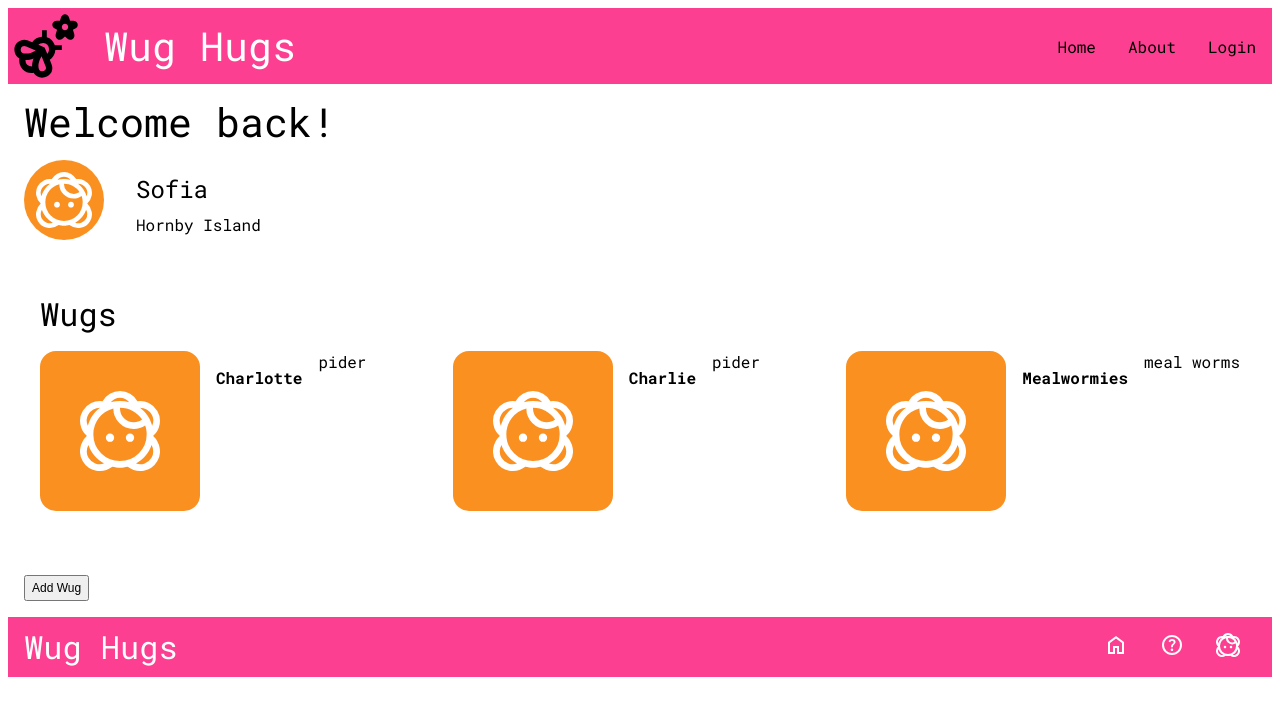
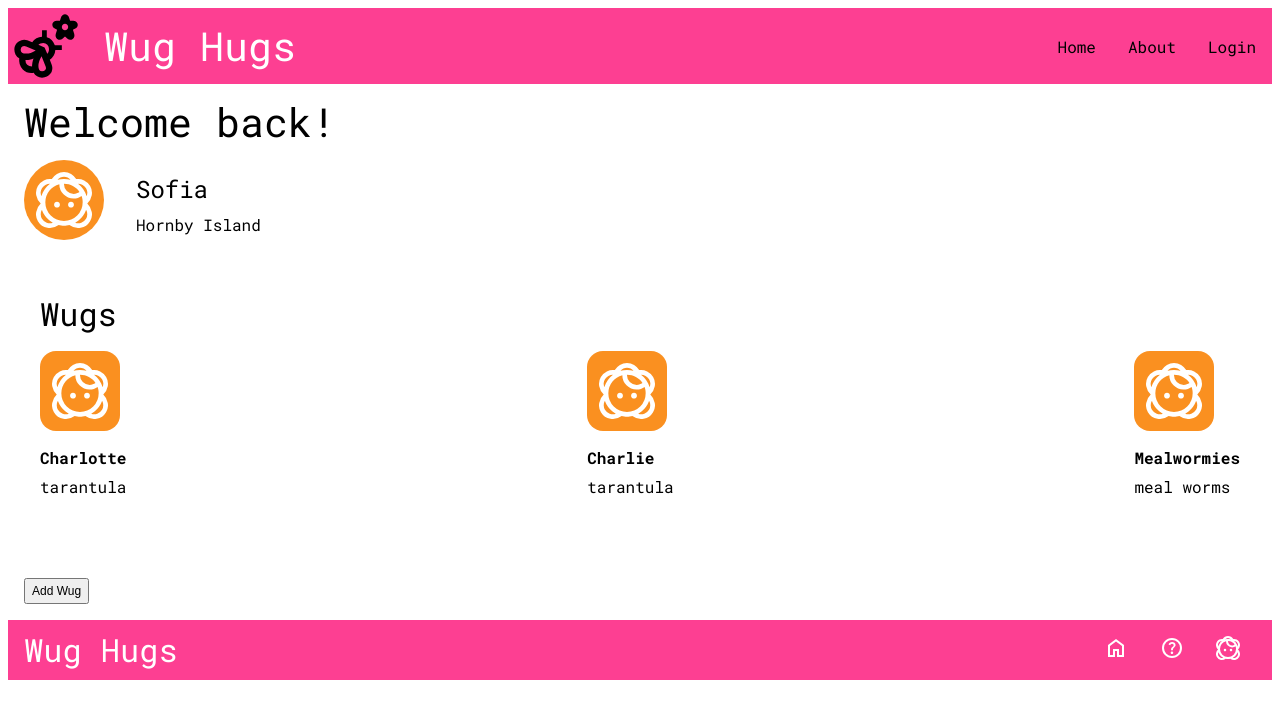
Before and after one commit to spaco22/wughugs-client, a React (Vite) app: page /user in a window 1280 px wide. Shown: the top 718 px of the page. Built offline with nearby package versions, Linux system fonts and the light colour scheme.

Commit message:
edit classnames to prevent style conflic

```diff
--- a/src/Pages/UserPage/UserPage.jsx
+++ b/src/Pages/UserPage/UserPage.jsx
@@ -15,25 +15,25 @@ function UserPage() {
         </article>
         </section>
 
-        <div className="wugs">
-        <h2 className="wugs__title">Wugs</h2>
-        <section className="wugs__gallery">
-        <article className="wug">
-            <div className="wug__img"></div>
-            <h4 className="wug__name">Charlotte</h4>
-            <p className="wug__species">pider</p>
+        <div className="user-wugs">
+        <h2 className="user-wugs__title">Wugs</h2>
+        <section className="user-wugs__gallery">
+        <article className="user-wug">
+            <div className="user-wug__img"></div>
+            <h4 className="user-wug__name">Charlotte</h4>
+            <p className="wug__species">tarantula</p>
         </article>
 
-        <article className="wug">
-            <div className="wug__img"></div>
-            <h4 className="wug__name">Charlie</h4>
-            <p className="wug__species">pider</p>
+        <article className="user-wug">
+            <div className="user-wug__img"></div>
+            <h4 className="user-wug__name">Charlie</h4>
+            <p className="wug__species">tarantula</p>
         </article>
 
-        <article className="wug">
-            <div className="wug__img"></div>
-            <h4 className="wug__name">Mealwormies</h4>
-            <p className="wug__species">meal worms</p>
+        <article className="user-wug">
+            <div className="user-wug__img"></div>
+            <h4 className="user-wug__name">Mealwormies</h4>
+            <p className="user-wug__species">meal worms</p>
         </article>
         </section>
         </div>
--- a/src/Pages/UserPage/UserPage.scss
+++ b/src/Pages/UserPage/UserPage.scss
@@ -44,7 +44,7 @@
 
 }
 
-.wugs {
+.user-wugs {
     margin: 4rem 1rem;
 
     &__gallery {
@@ -53,7 +53,7 @@
     }
 }
 
-.wug {
+.user-wug {
     &__img {
         background-color: $wugorange;
         width: 5rem;
```
